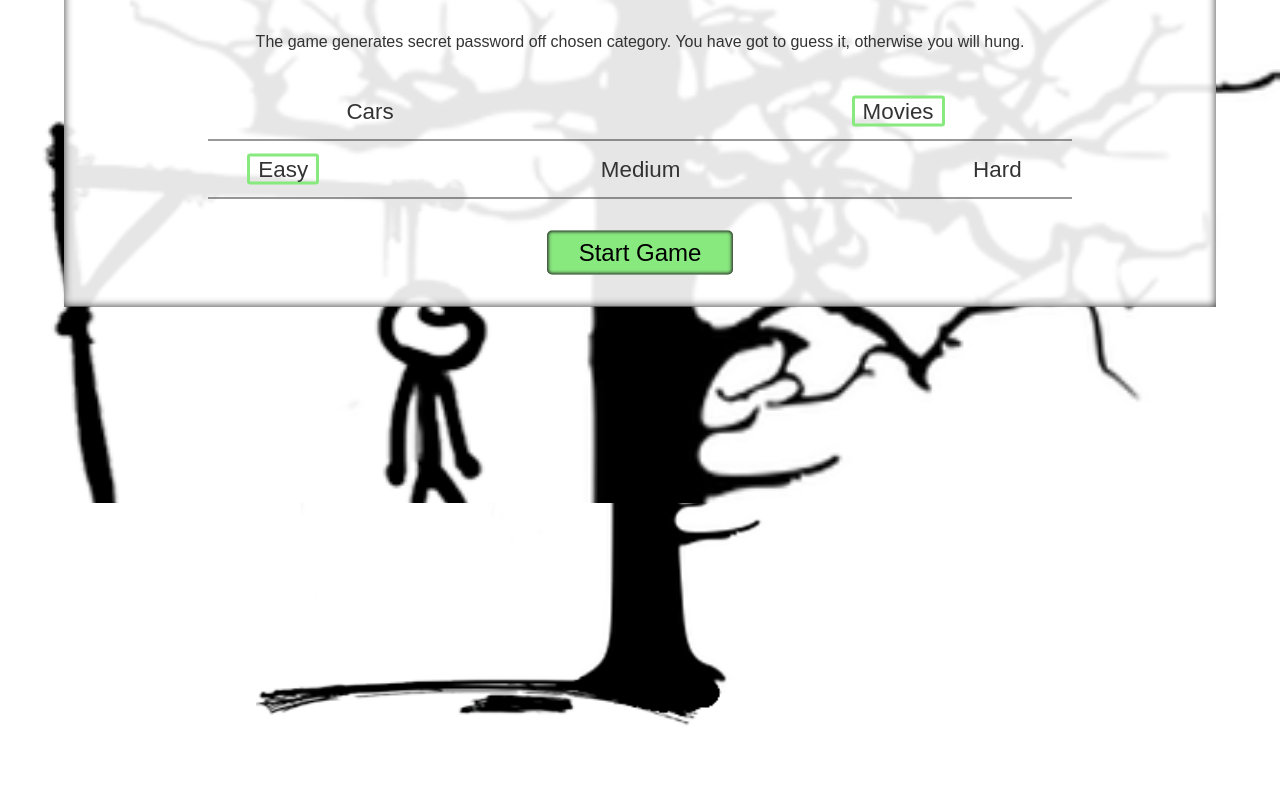
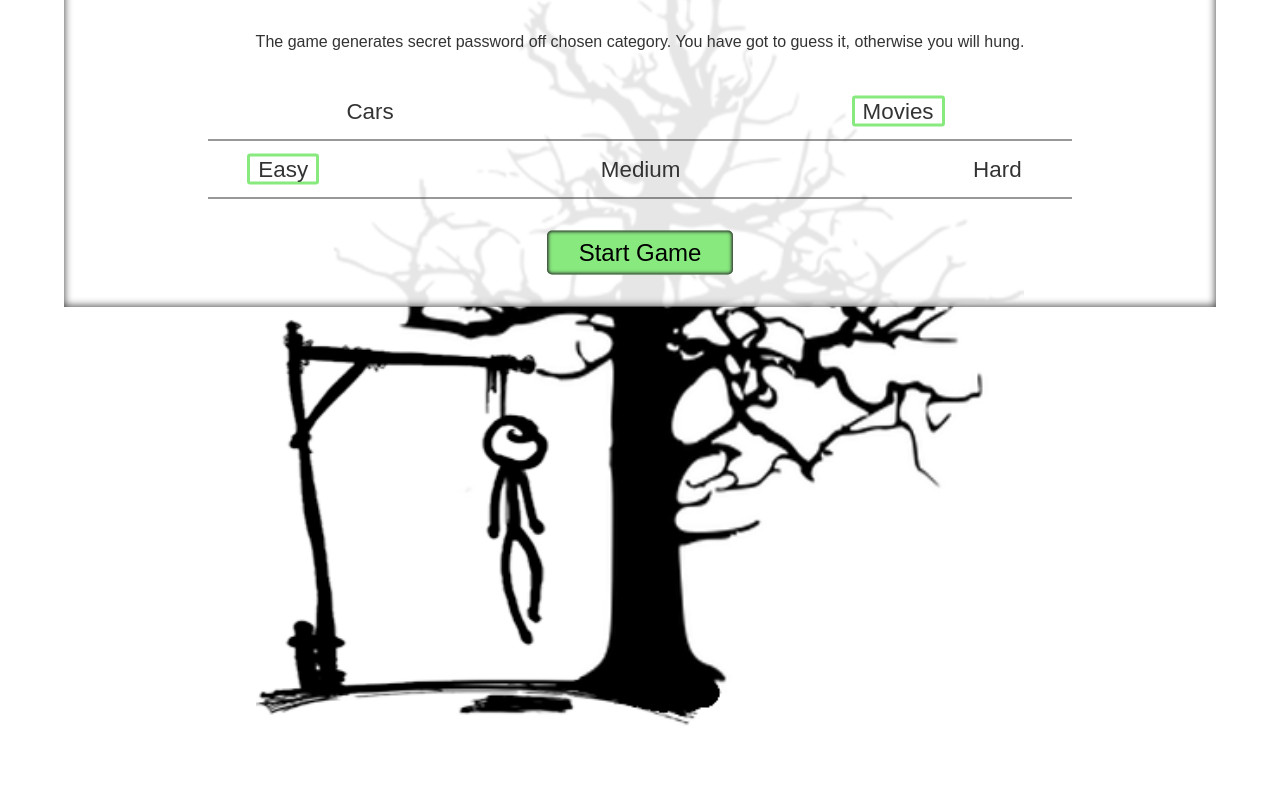
Before and after one commit to Piecuch-Patryk/Gibbet, a website built with webpack: page src/index.html in a window 1280 px wide. Shown: the part 297-1087 px from the top of the page. Built offline with nearby package versions, Linux system fonts and the light colour scheme.

Commit message:
Better styling.

```diff
--- a/src/css/styles.css
+++ b/src/css/styles.css
@@ -113,17 +113,11 @@ body {
 *   Top Layer
 */
 .top-layer {
-    /* TEMPORARY */
-    /* display: none; */
     position: absolute;
     top: 0;
     left: 0;
     width: 100%;
     height: 100vh;
-    background-image: url(/assets/img/gibbet10.png);
-    background-size: cover;
-    background-repeat: no-repeat;
-    background-position: center;
     transition: all .3s ease-in;
 }
 .layer-inner {
--- a/src/index.html
+++ b/src/index.html
@@ -18,7 +18,7 @@
         <div>
             <p id="secret-sentence" class="secret-sentence">_____</p>
             <div class="img-wrap">
-                <img src="./assets/img/gibbet0.png" id="img" class="img" alt="Game image.">
+                <img src="./assets/img/gibbet10.png" id="img" class="img" alt="Game image.">
             </div>
         </div>
         <span class="lives">
```
Also changed, not shown: dist/index.html, 1 other file.
